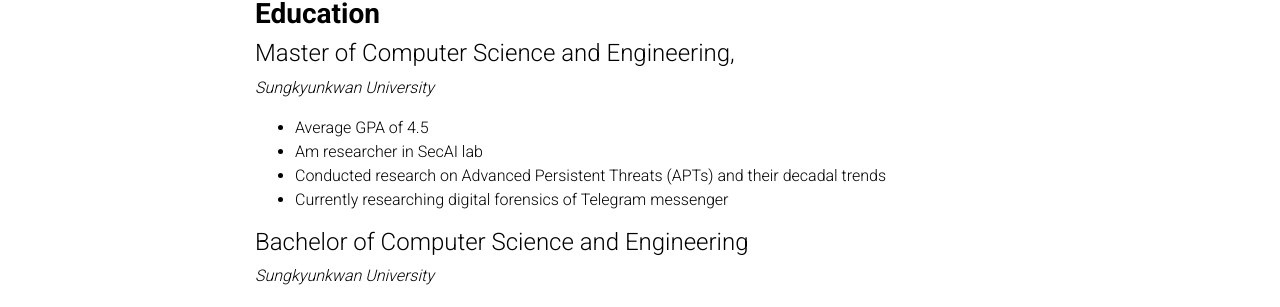
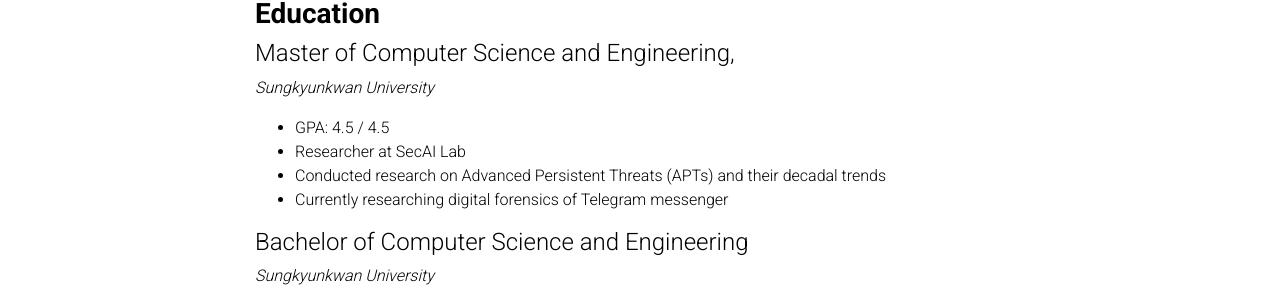
Before and after one commit to ShakYld/ShakYld.github.io, a Jekyll site: the page built from _pages/about.md, in a window 1280 px wide and 900 px high, scrolled down 817 px. Shown: the part 142-449 px from the top of the window. Built offline with Jekyll 4.4.1, drawn with Linux system fonts in a browser that asks for light colours; full-size pictures stand in for the smaller copies a plugin makes; comment, search, counter and statistics services are not loaded; a style sheet for code colours, icons or effects is not loaded.

Commit message:
Update about.md

```diff
--- a/_pages/about.md
+++ b/_pages/about.md
@@ -35,8 +35,8 @@ I am a bachelor student with knowledge of four different languages (Uzbek, Russi
 <h4>Master of Computer Science and Engineering,</h4>
 <i>Sungkyunkwan University</i> <br>
 <ul>
-  <li>Average GPA of 4.5</li>
-  <li>Am researcher in SecAI lab</li>
+  <li>GPA: 4.5 / 4.5</li>
+  <li>Researcher at SecAI Lab</li>
   <li>Conducted research on Advanced Persistent Threats (APTs) and their decadal trends</li>
   <li>Currently researching digital forensics of Telegram messenger</li>
 </ul>
```
